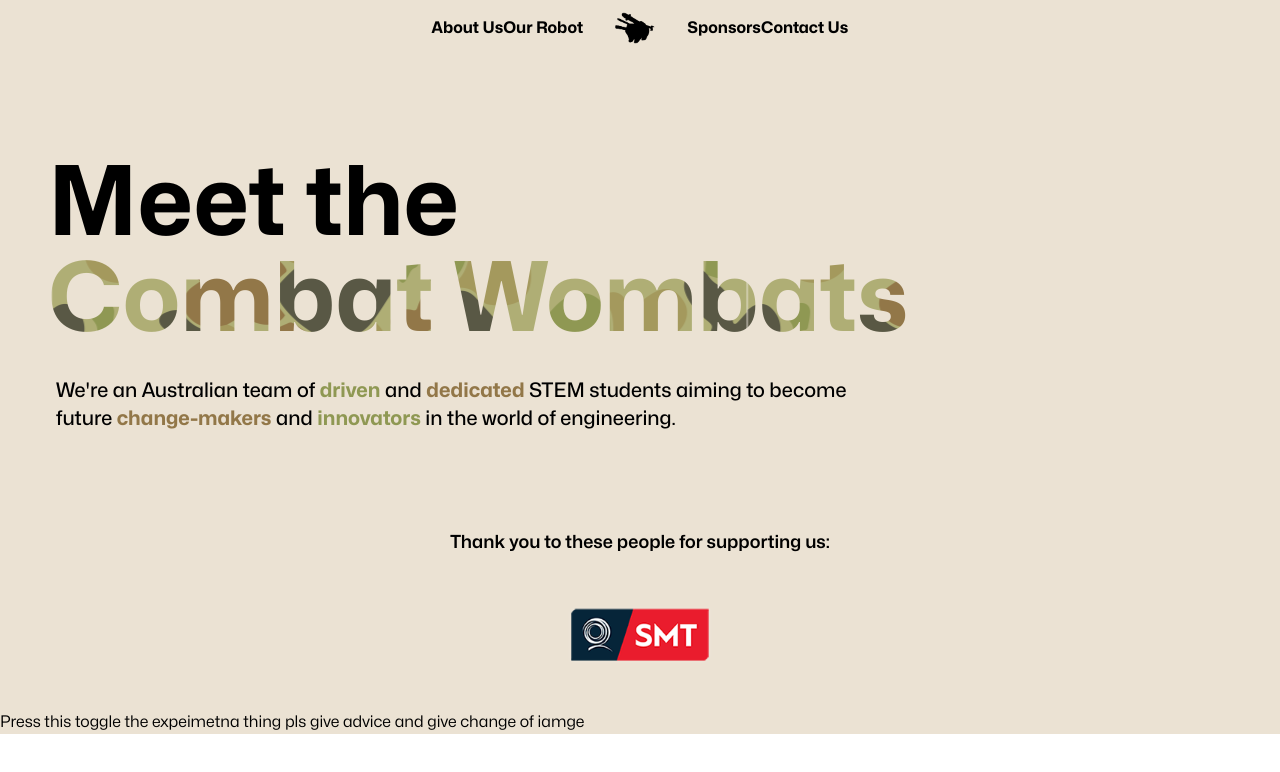
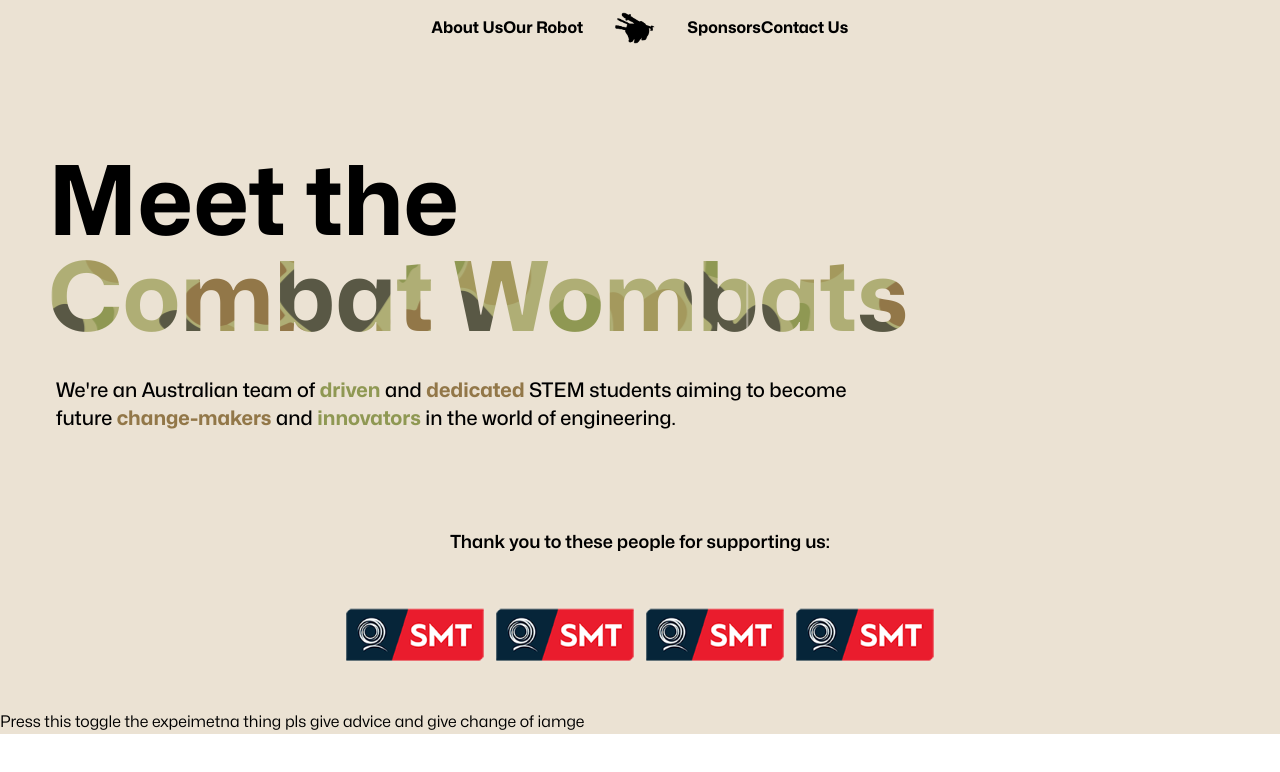
Before and after one commit to vinaysruban/combatwombatsftc, a Next.js app in the folder combatwombatsftc/: page / in a window 1280 px wide. Shown: the top 772 px of the page. Built offline with nearby package versions, Linux system fonts and the light colour scheme; what tailwind-children would draw is missing.

Commit message:
Revert "Fix formatting unless it was intended in which case reject changes."
This reverts commit f7ddc433762f8ed092f14388b7efe8d8bb56d797.

```diff
--- a/combatwombatsftc/src/components/hero.tsx
+++ b/combatwombatsftc/src/components/hero.tsx
@@ -38,6 +38,15 @@ export default function Hero() {
           <li>
             <Image src="/sitelogo.png" alt="QASMT" height="150" width="150" />
           </li>
+		  <li>
+            <Image src="/sitelogo.png" alt="QASMT" height="150" width="150" />
+          </li>
+		  <li>
+            <Image src="/sitelogo.png" alt="QASMT" height="150" width="150" />
+          </li>
+		  <li>
+            <Image src="/sitelogo.png" alt="QASMT" height="150" width="150" />
+          </li>
         </ul>
       </section>
       <button className=" border-solid border-yellow-600" onClick={tankToggle}>
```
